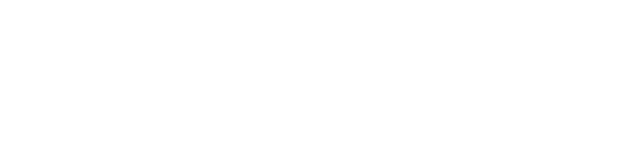
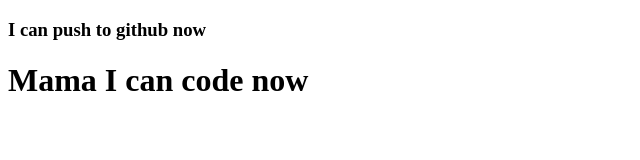
Before and after one commit to Roqibul19/my-first-repo, a plain HTML site: page index.html in a window 1280 px wide. Shown: the whole page, without its empty margins (0-640 px from the left). Drawn offline with Linux system fonts and the light colour scheme.

Commit message:
added header

```diff
--- a/index.html
+++ b/index.html
@@ -7,6 +7,7 @@
     <title>my first repo</title>
 </head>
 <body>
-
+    <h3>I can push to github now</h3>
+    <h1>Mama I can code now</h1>
 </body>
 </html>
```
